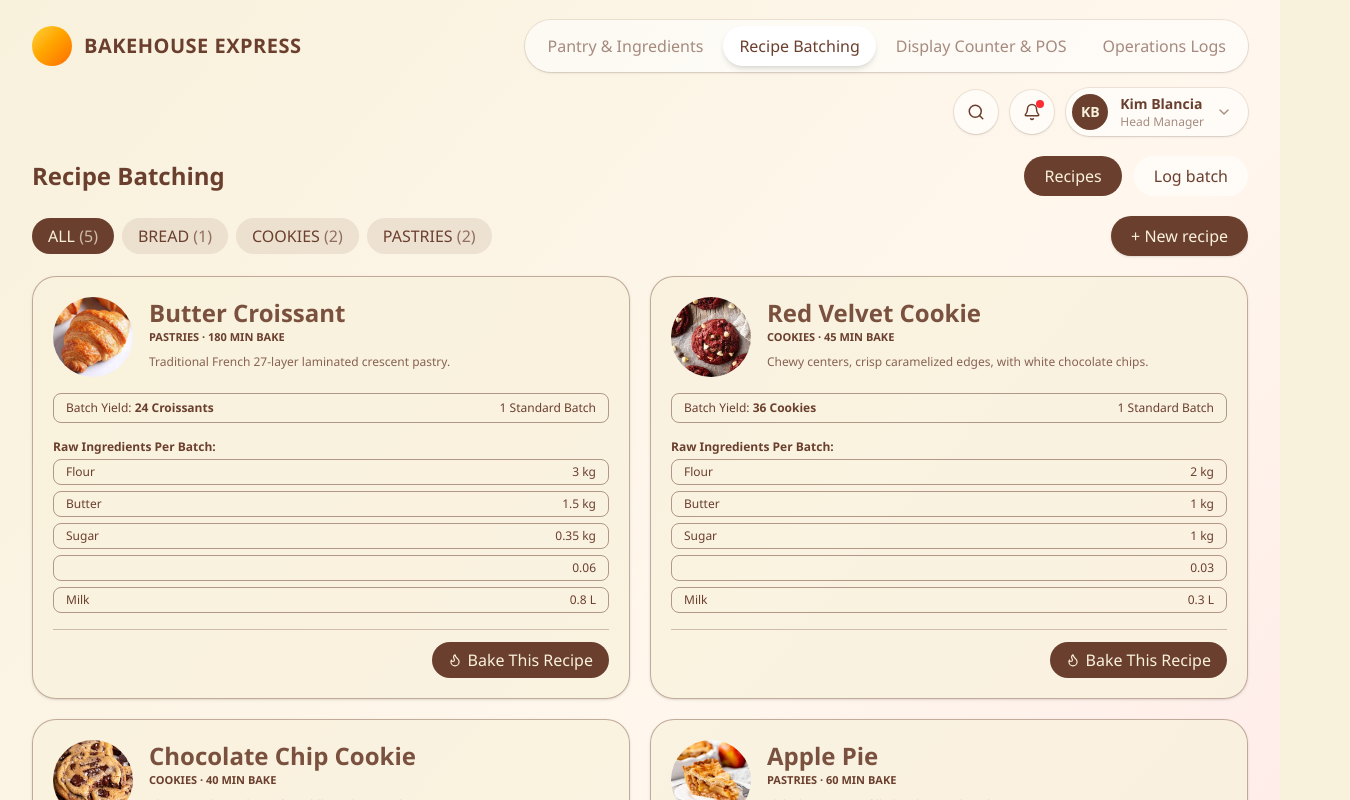
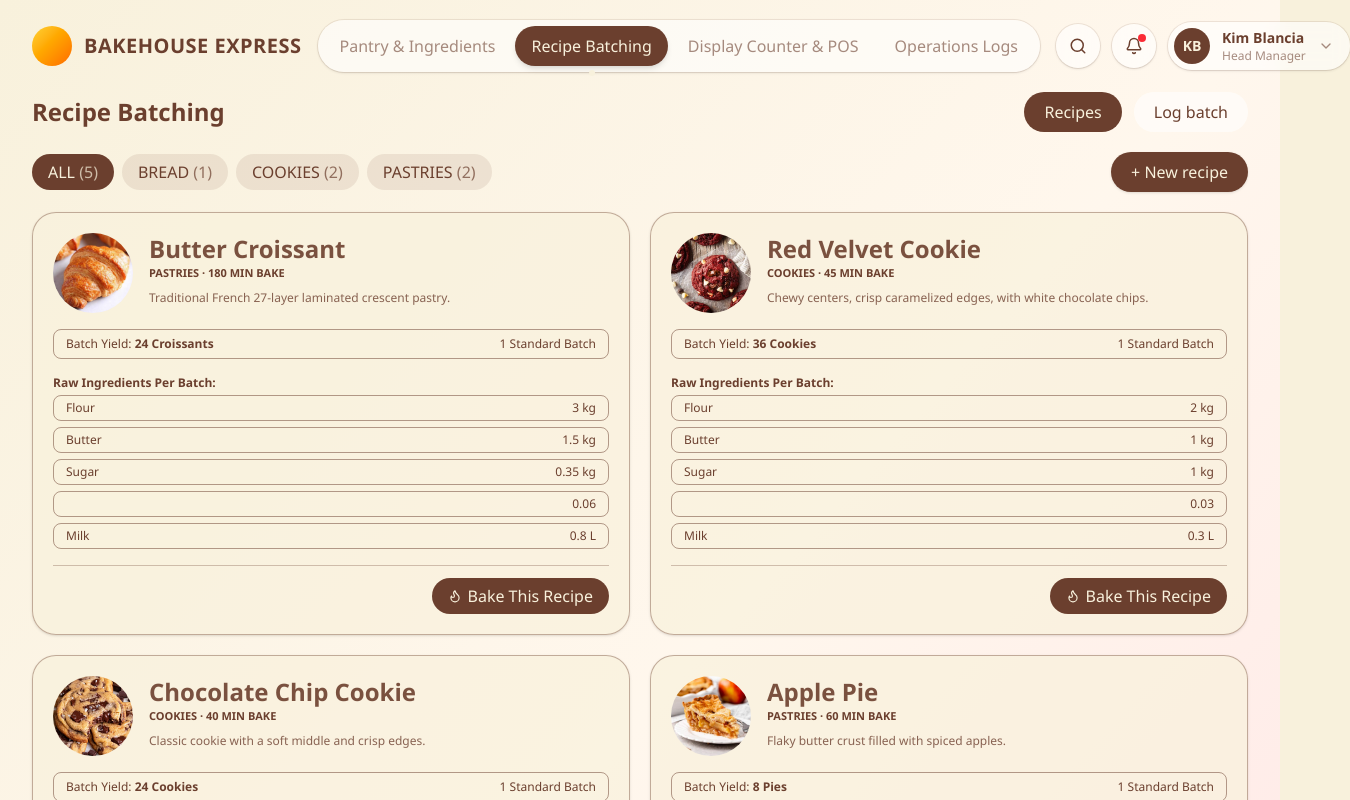
Before and after one commit to camellakimblancia-24-lgtm/BakeHouse-Express, a React (Vite) app in the folder frontend/: page /recipes in a window 1280 px wide. Shown: the top 800 px of the page, 1350 px wide, since content can reach past the window. Built offline with nearby package versions, Linux system fonts and the light colour scheme.

Commit message:
Center navigation and initialize recipe fields

```diff
--- a/frontend/src/components/layout/Header.tsx
+++ b/frontend/src/components/layout/Header.tsx
@@ -13,7 +13,7 @@ export default function Header() {
   const [open, setOpen] = useState(false)
 
   return (
-    <header className="flex flex-wrap items-center justify-between gap-4 px-8 py-5">
+    <header className="flex items-center gap-4 px-8 py-5">
       <div className="flex shrink-0 items-center gap-3">
         <div className="h-10 w-10 rounded-full bg-gradient-to-br from-amber-300 to-orange-500" />
         <span className="whitespace-nowrap text-xl font-extrabold uppercase tracking-wide text-brown">
@@ -21,9 +21,11 @@ export default function Header() {
         </span>
       </div>
 
-      <NavTabs />
+      <div className="flex flex-1 justify-center">
+        <NavTabs />
+      </div>
 
-      <div className="ml-auto flex shrink-0 items-center gap-3">
+      <div className="flex shrink-0 items-center gap-3">
         <button className={iconButton} aria-label="Search"><Search size={18} /></button>
         <button className={`${iconButton} relative`} aria-label="Notifications">
           <Bell size={18} />
--- a/frontend/src/components/layout/NavTabs.tsx
+++ b/frontend/src/components/layout/NavTabs.tsx
@@ -12,21 +12,30 @@ export default function NavTabs() {
   const { canAccess } = useRole()
 
   return (
-    <nav>
-      <div className="flex gap-1 rounded-full bg-white/60 p-1.5 shadow-sm ring-1 ring-brown/10">
+    <nav className="flex justify-center">
+      <div className="flex max-w-full items-center gap-1 rounded-full bg-white/60 p-1.5 shadow-sm ring-1 ring-brown/10">
         {tabs.filter((tab) => canAccess(tab.to)).map((tab) => (
           <NavLink
             key={tab.to}
             to={tab.to}
             className={({ isActive }) =>
-              `whitespace-nowrap rounded-full px-4 py-2 text-sm font-medium transition-all ${
+              `group relative whitespace-nowrap rounded-full px-4 py-2 text-sm font-medium transition-all ${
                 isActive
-                  ? 'bg-white text-brown shadow-md'
+                  ? 'bg-brown text-cream shadow-md'
                   : 'text-brown/60 hover:bg-brown/10 hover:text-brown'
               }`
             }
           >
-            {tab.label}
+            {({ isActive }) => (
+              <>
+                <span className="relative z-10">{tab.label}</span>
+                <span
+                  className={`absolute left-1/2 top-full h-1.5 w-1.5 -translate-x-1/2 rounded-full transition-all ${
+                    isActive ? 'translate-y-1 bg-cream' : 'translate-y-0 bg-transparent group-hover:bg-brown/20'
+                  }`}
+                />
+              </>
+            )}
           </NavLink>
         ))}
       </div>
--- a/frontend/src/pages/recipes/RecipeForm.tsx
+++ b/frontend/src/pages/recipes/RecipeForm.tsx
@@ -21,7 +21,13 @@ export default function RecipeForm({ ingredients, onSave, onClose }: {
   const submit = () => {
     if (!name.trim()) return setError('Recipe name is required')
     if (items.some((it) => it.quantity <= 0)) return setError('Every ingredient needs a quantity above 0')
-    onSave({ name: name.trim(), yieldPerBatch, items })
+    onSave({
+      name: name.trim(), yieldPerBatch, items,
+      category: 'BREAD',
+      bakeMinutes: 0,
+      description: '',
+      yieldLabel: ''
+    })
   }
 
   return (
```
